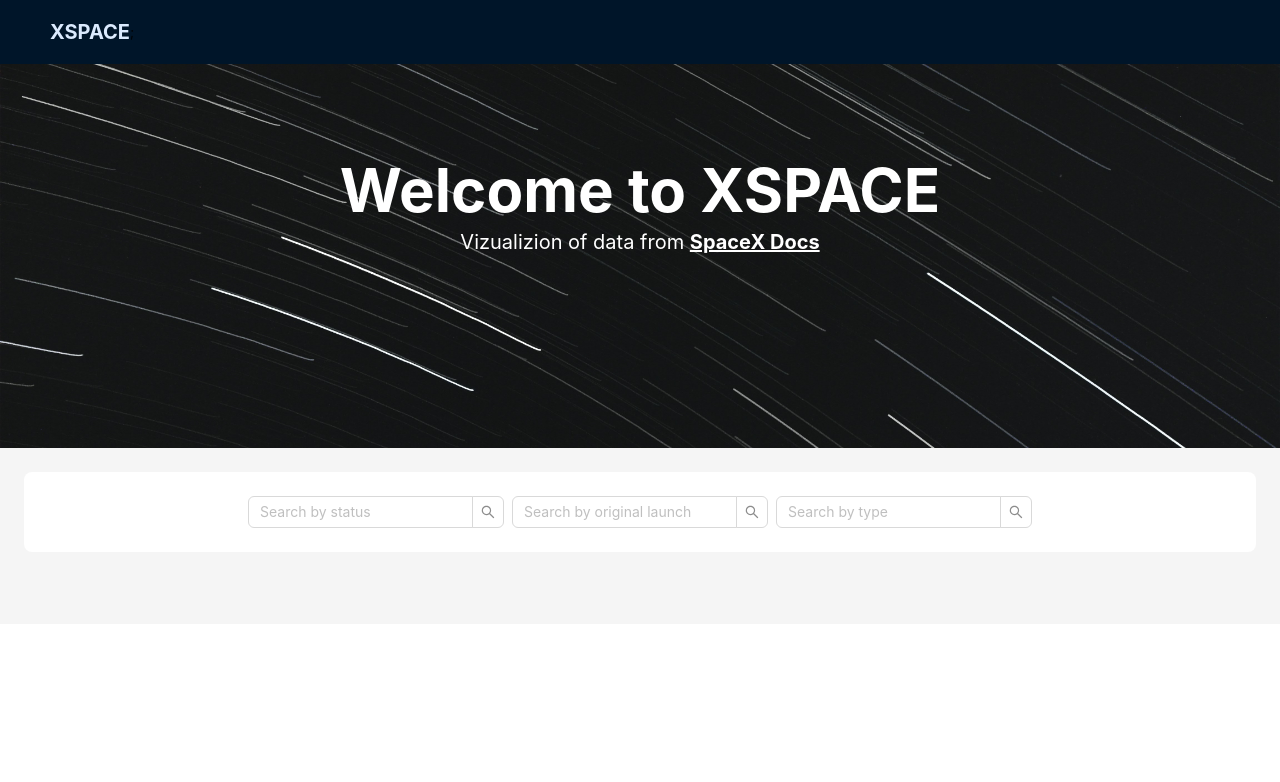
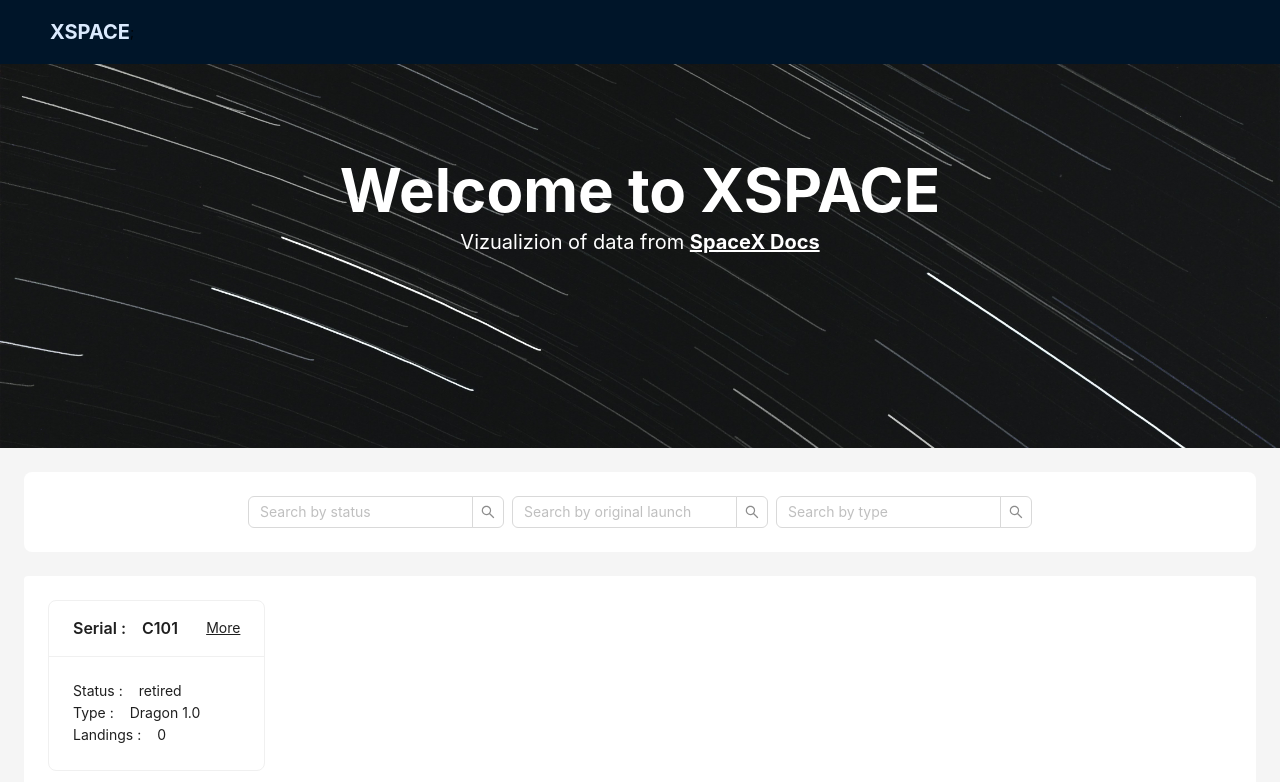
Before and after one commit to alphanoobie/Husain-Gadiwala---Frontend-Developer, a React (Create React App) app: page / in a window 1280 px wide. Shown: the top 782 px of the page. Built offline with nearby package versions, Linux system fonts and the light colour scheme.

Commit message:
card to display data

```diff
--- a/src/App.js
+++ b/src/App.js
@@ -1,6 +1,7 @@
 import { Layout } from "antd";
 import { Content, Footer, Header } from "antd/es/layout/layout";
 import Banner from "./components/Banner";
+import DataLayout from "./components/DataLayout";
 import HeaderContent from "./components/HeaderContent";
 import SearchBar from "./components/SearchBar";
 
@@ -15,6 +16,7 @@
         <Content>
           <Banner />
           <SearchBar />
+          <DataLayout />
         </Content>
 
         <Footer></Footer>
--- /dev/null
+++ b/src/components/DataCard.js
@@ -0,0 +1,34 @@
+import { Card, Space } from "antd";
+import React from "react";
+
+export default function DataCard({ data }) {
+  return (
+    <Card
+      className="w-fit"
+      title={
+        <Space>
+          <p>Serial :</p> <p>{data.capsule_serial}</p>
+        </Space>
+      }
+      extra={
+        <a className="underline" href="www.google.com">
+          More
+        </a>
+      }
+    >
+      <div className="pr-10">
+        <Space>
+          <p>Status :</p> <p>{data.status}</p>
+        </Space>
+        <br />
+        <Space>
+          <p>Type :</p> <p>{data.type}</p>
+        </Space>
+        <br />
+        <Space>
+          <p>Landings :</p> <p>{data.landings}</p>
+        </Space>
+      </div>
+    </Card>
+  );
+}
--- /dev/null
+++ b/src/components/DataLayout.js
@@ -0,0 +1,26 @@
+import React from "react";
+import DataCard from "./DataCard";
+
+export default function DataLayout() {
+  const sampleData = {
+    capsule_serial: "C101",
+    capsule_id: "dragon1",
+    status: "retired",
+    original_launch: "2010-12-08T15:43:00.000Z",
+    original_launch_unix: 1291822980,
+    missions: [
+      {
+        name: "COTS 1",
+        flight: 7,
+      },
+    ],
+    landings: 0,
+    type: "Dragon 1.0",
+    details: "Reentered after three weeks in orbit",
+    reuse_count: 0,
+  };
+
+  return <div className="m-6 p-6 bg-white rounded">
+    <DataCard data={sampleData}/>
+  </div>;
+}
```
